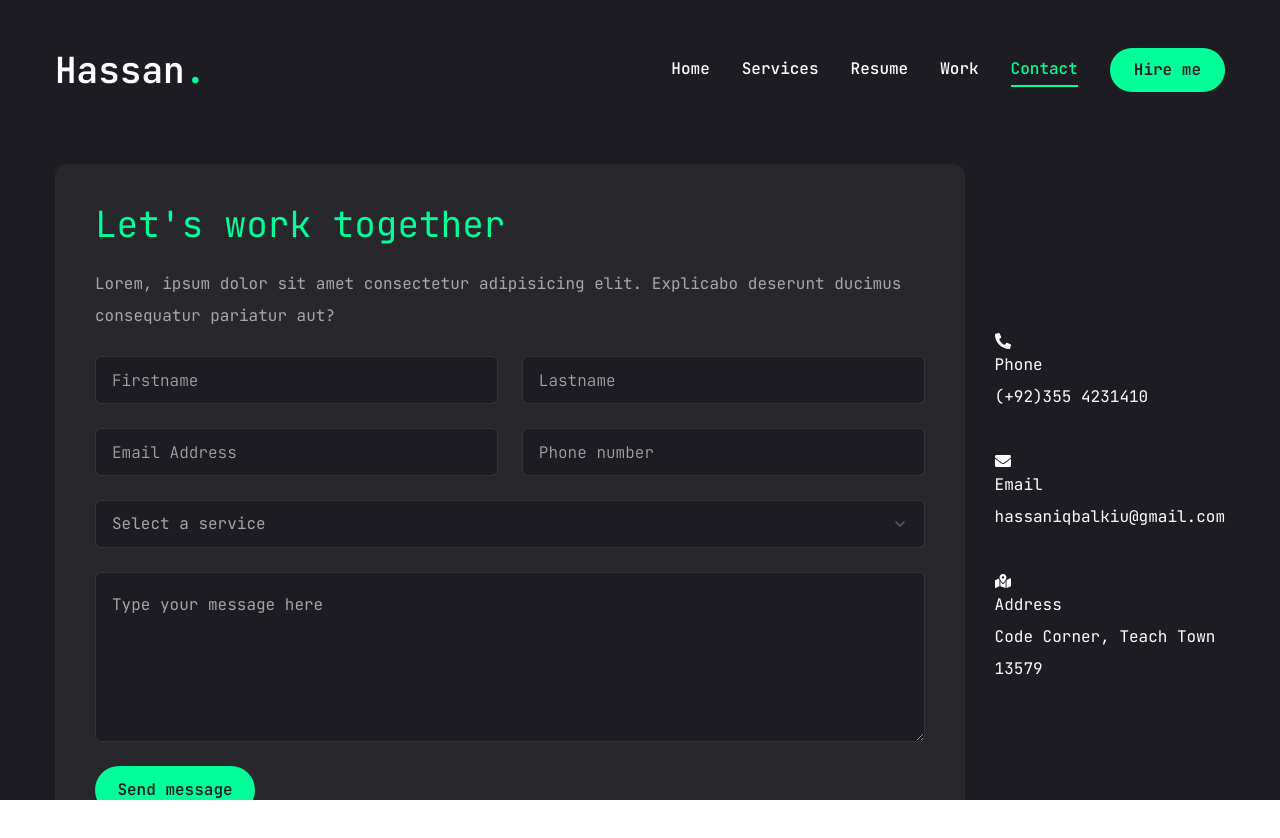
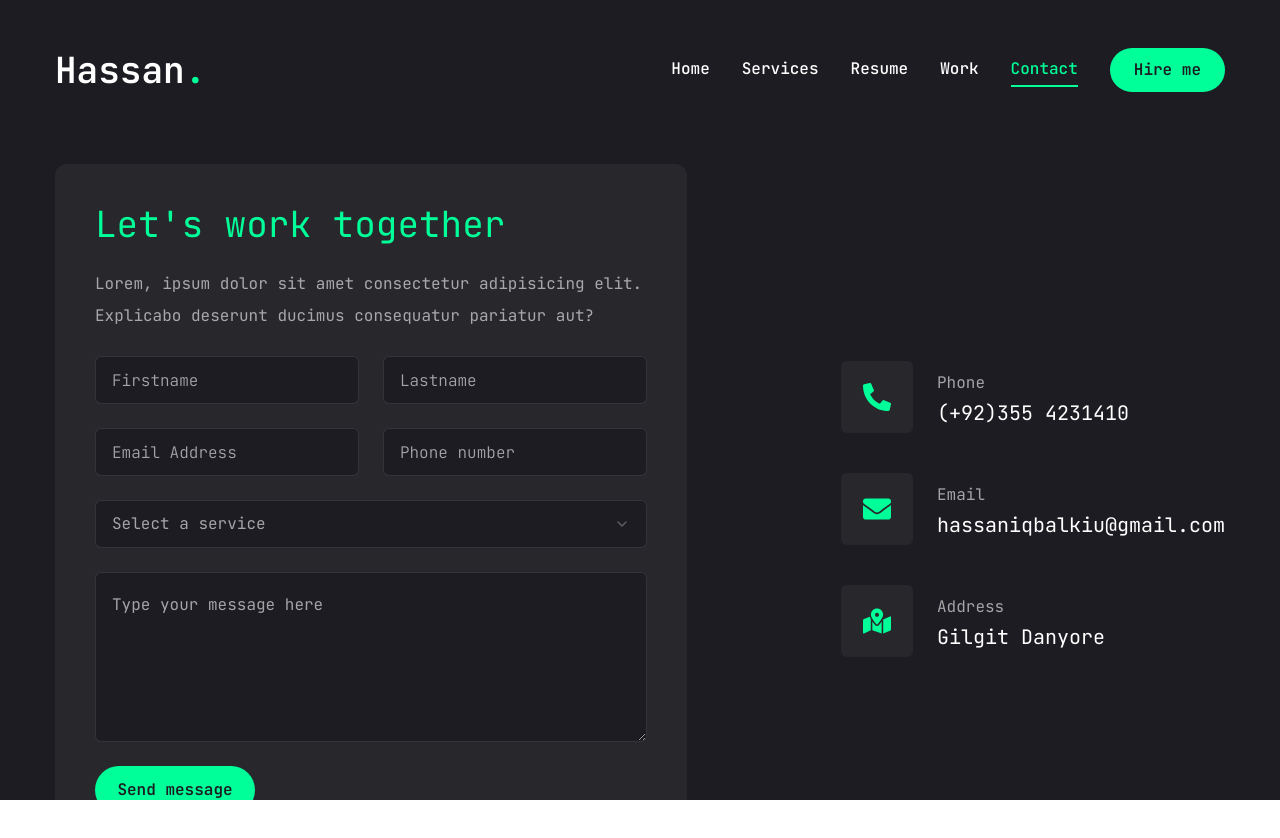
Before and after one commit to hassaniqbal23/myportfolio, a Next.js app: page /Contact in a window 1280 px wide. Shown: the top 838 px of the page. Built offline with nearby package versions, Linux system fonts and the light colour scheme.

Commit message:
completely create portfolio

```diff
--- a/src/app/Contact/page.jsx
+++ b/src/app/Contact/page.jsx
@@ -32,7 +32,7 @@
   {
     icon: <FaMapMarkedAlt />,
     title: "Address",
-    description: "Code Corner, Teach Town 13579",
+    description: "Gilgit Danyore",
   },
 ];
 
@@ -70,7 +70,7 @@
       <div className="container mx-auto">
         <div className="flex flex-col xl:flex-row gap-[30px]">
           {/* form */}
-          <div className="xl:h-[54%] order-2 xl:order-none">
+          <div className="xl:w-[54%] order-2 xl:order-none">
             <form
               className="flex flex-col gap-6 p-10 bg-[#27272c] rounded-xl"
               onSubmit={handleSubmit}
@@ -135,13 +135,13 @@
           <div className="flex-1 flex items-center xl:justify-end order-1 xl:order-none mb-8 xl:mb-0">
             <ul className="flex flex-col gap-10">
               {info.map((item, index) => (
-                <li key={index}>
-                  <div>
-                    <div>{item.icon}</div>
+                <li key={index} className="flex items-center gap-6">
+                  <div className="w-[52px] h-[52px] xl:w-[72px] xl:h-[72px] bg-[#27272c] text-accent rounded-md flex items-center justify-center">
+                    <div className="text-[28px]">{item.icon}</div>
                   </div>
-                  <div>
-                    <p>{item.title}</p>
-                    <h3>{item.description}</h3>
+                  <div className="flex-1">
+                    <p className="text-white/60">{item.title}</p>
+                    <h3 className="text-xl">{item.description}</h3>
                   </div>
                 </li>
               ))}
```
